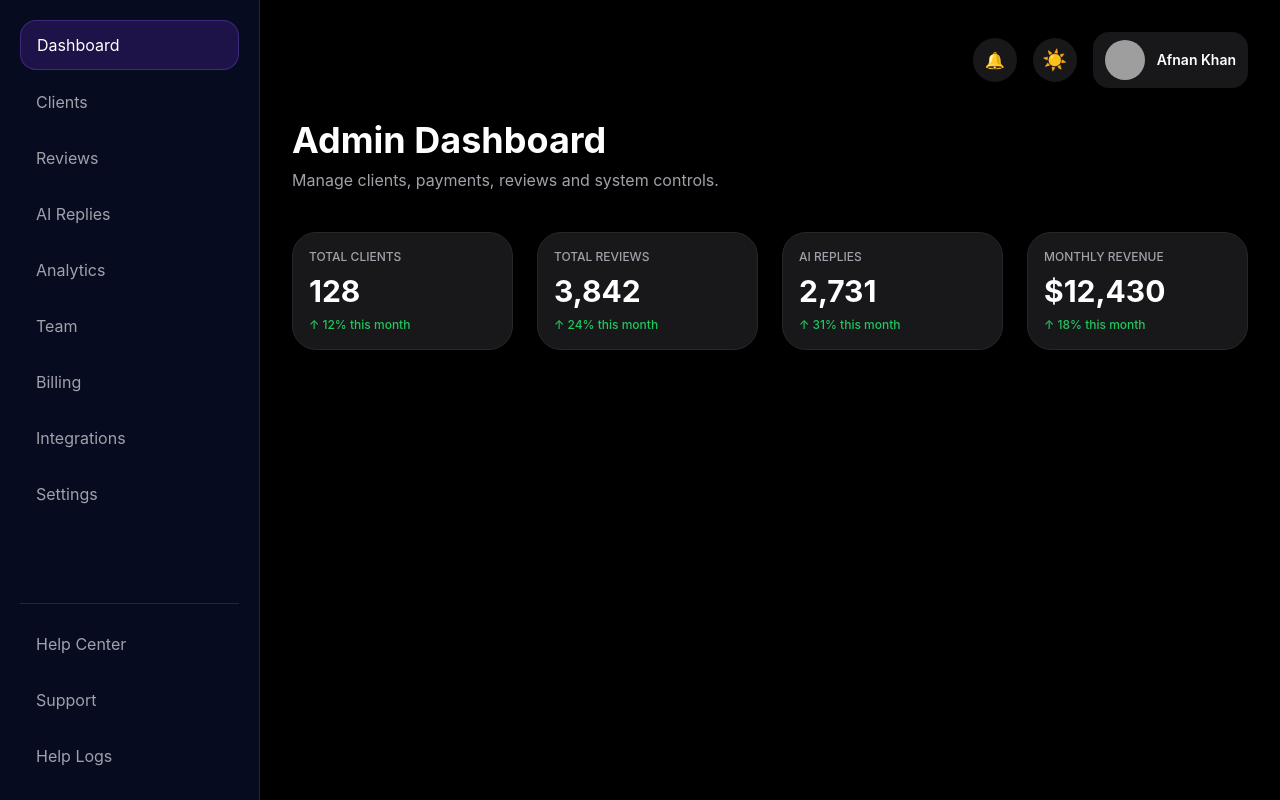
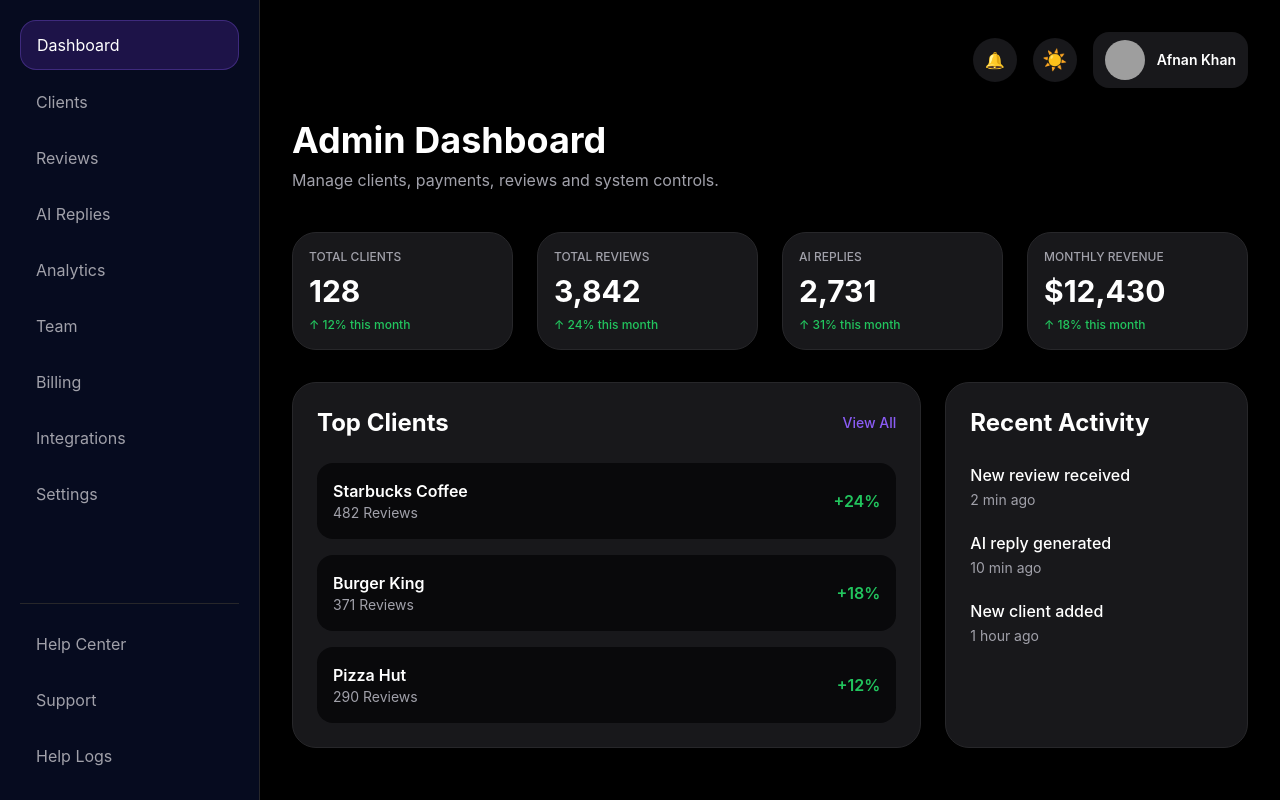
Before and after one commit to afnankhan123456/reviewreply-ai, a Next.js app: page /admin in a window 1280 px wide. Built offline with nearby package versions, Linux system fonts and the light colour scheme; grey boxes are pictures that could not be loaded.

Commit message:
Add top clients and recent activity sections

```diff
--- a/app/admin/page.tsx
+++ b/app/admin/page.tsx
@@ -19,7 +19,7 @@ export default function AdminPage() {
           </p>
         </div>
 
-        <div className="grid grid-cols-1 md:grid-cols-2 xl:grid-cols-4 gap-6">
+        <div className="grid grid-cols-1 md:grid-cols-2 xl:grid-cols-4 gap-6 mb-8">
 
           <div className="bg-white dark:bg-zinc-900 border border-zinc-200 dark:border-zinc-800 rounded-3xl p-4 shadow-sm">
             <p className="text-xs font-medium text-zinc-500 dark:text-zinc-400 mb-2">
@@ -78,6 +78,118 @@ export default function AdminPage() {
           </div>
 
         </div>
+
+        <div className="grid grid-cols-1 xl:grid-cols-3 gap-6">
+
+          <div className="xl:col-span-2 bg-white dark:bg-zinc-900 border border-zinc-200 dark:border-zinc-800 rounded-3xl p-6 shadow-sm">
+
+            <div className="flex items-center justify-between mb-6">
+              <h2 className="text-2xl font-bold">
+                Top Clients
+              </h2>
+
+              <button className="text-sm text-violet-500 font-medium">
+                View All
+              </button>
+            </div>
+
+            <div className="space-y-4">
+
+              <div className="flex items-center justify-between bg-zinc-100 dark:bg-zinc-950 rounded-2xl p-4">
+                <div>
+                  <h3 className="font-semibold">
+                    Starbucks Coffee
+                  </h3>
+
+                  <p className="text-sm text-zinc-500 dark:text-zinc-400">
+                    482 Reviews
+                  </p>
+                </div>
+
+                <span className="text-green-500 font-semibold">
+                  +24%
+                </span>
+              </div>
+
+              <div className="flex items-center justify-between bg-zinc-100 dark:bg-zinc-950 rounded-2xl p-4">
+                <div>
+                  <h3 className="font-semibold">
+                    Burger King
+                  </h3>
+
+                  <p className="text-sm text-zinc-500 dark:text-zinc-400">
+                    371 Reviews
+                  </p>
+                </div>
+
+                <span className="text-green-500 font-semibold">
+                  +18%
+                </span>
+              </div>
+
+              <div className="flex items-center justify-between bg-zinc-100 dark:bg-zinc-950 rounded-2xl p-4">
+                <div>
+                  <h3 className="font-semibold">
+                    Pizza Hut
+                  </h3>
+
+                  <p className="text-sm text-zinc-500 dark:text-zinc-400">
+                    290 Reviews
+                  </p>
+                </div>
+
+                <span className="text-green-500 font-semibold">
+                  +12%
+                </span>
+              </div>
+
+            </div>
+          </div>
+
+          <div className="bg-white dark:bg-zinc-900 border border-zinc-200 dark:border-zinc-800 rounded-3xl p-6 shadow-sm">
+
+            <h2 className="text-2xl font-bold mb-6">
+              Recent Activity
+            </h2>
+
+            <div className="space-y-5">
+
+              <div>
+                <p className="font-medium">
+                  New review received
+                </p>
+
+                <span className="text-sm text-zinc-500 dark:text-zinc-400">
+                  2 min ago
+                </span>
+              </div>
+
+              <div>
+                <p className="font-medium">
+                  AI reply generated
+                </p>
+
+                <span className="text-sm text-zinc-500 dark:text-zinc-400">
+                  10 min ago
+                </span>
+              </div>
+
+              <div>
+                <p className="font-medium">
+                  New client added
+                </p>
+
+                <span className="text-sm text-zinc-500 dark:text-zinc-400">
+                  1 hour ago
+                </span>
+              </div>
+
+            </div>
+
+          </div>
+
+        </div>
+
       </div>
     </div>
   );
```
